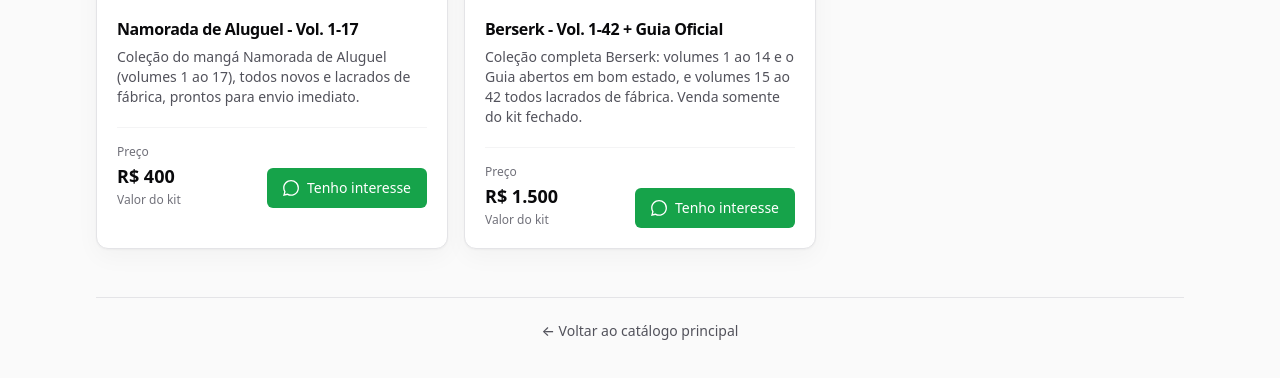
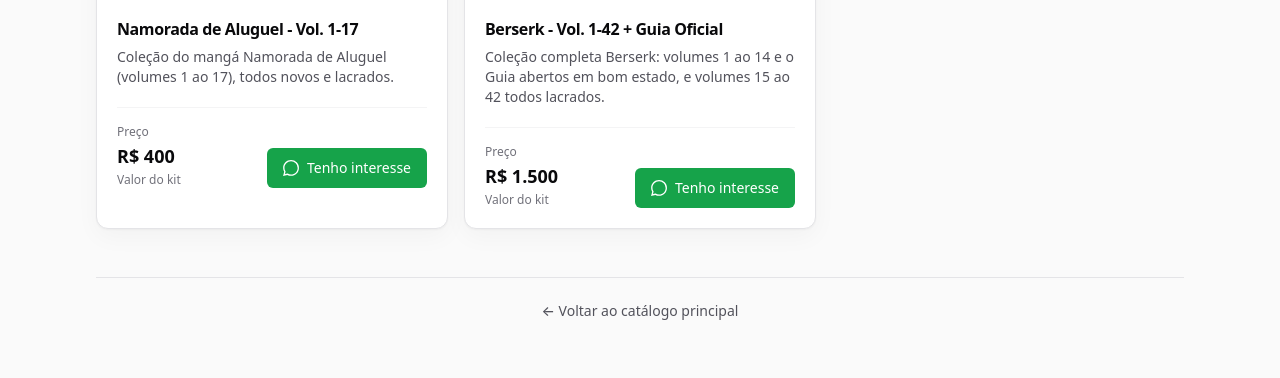
Before and after one commit to ferrl/classificados, a plain HTML site: page diversos.html in a window 1280 px wide. Shown: the part 1751-2129 px from the top of the page. Drawn offline with nearby package versions, Linux system fonts and the light colour scheme.

Commit message:
Improves text

```diff
--- a/diversos.html
+++ b/diversos.html
@@ -85,7 +85,7 @@ const miscItems = [
     category: "Mangás",
     title: "Namorada de Aluguel - Vol. 1-17",
     status: "available", // "available" ou "sold"
-    description: "Coleção do mangá Namorada de Aluguel (volumes 1 ao 17), todos novos e lacrados de fábrica, prontos para envio imediato.",
+    description: "Coleção do mangá Namorada de Aluguel (volumes 1 ao 17), todos novos e lacrados.",
     price: "R$ 400",
     priceInfo: "Valor do kit",
     photos: [
@@ -99,7 +99,7 @@ const miscItems = [
     category: "Mangás",
     title: "Berserk - Vol. 1-42 + Guia Oficial",
     status: "available", // "available" ou "sold"
-    description: "Coleção completa Berserk: volumes 1 ao 14 e o Guia abertos em bom estado, e volumes 15 ao 42 todos lacrados de fábrica. Venda somente do kit fechado.",
+    description: "Coleção completa Berserk: volumes 1 ao 14 e o Guia abertos em bom estado, e volumes 15 ao 42 todos lacrados.",
     price: "R$ 1.500",
     priceInfo: "Valor do kit",
     photos: [
```
